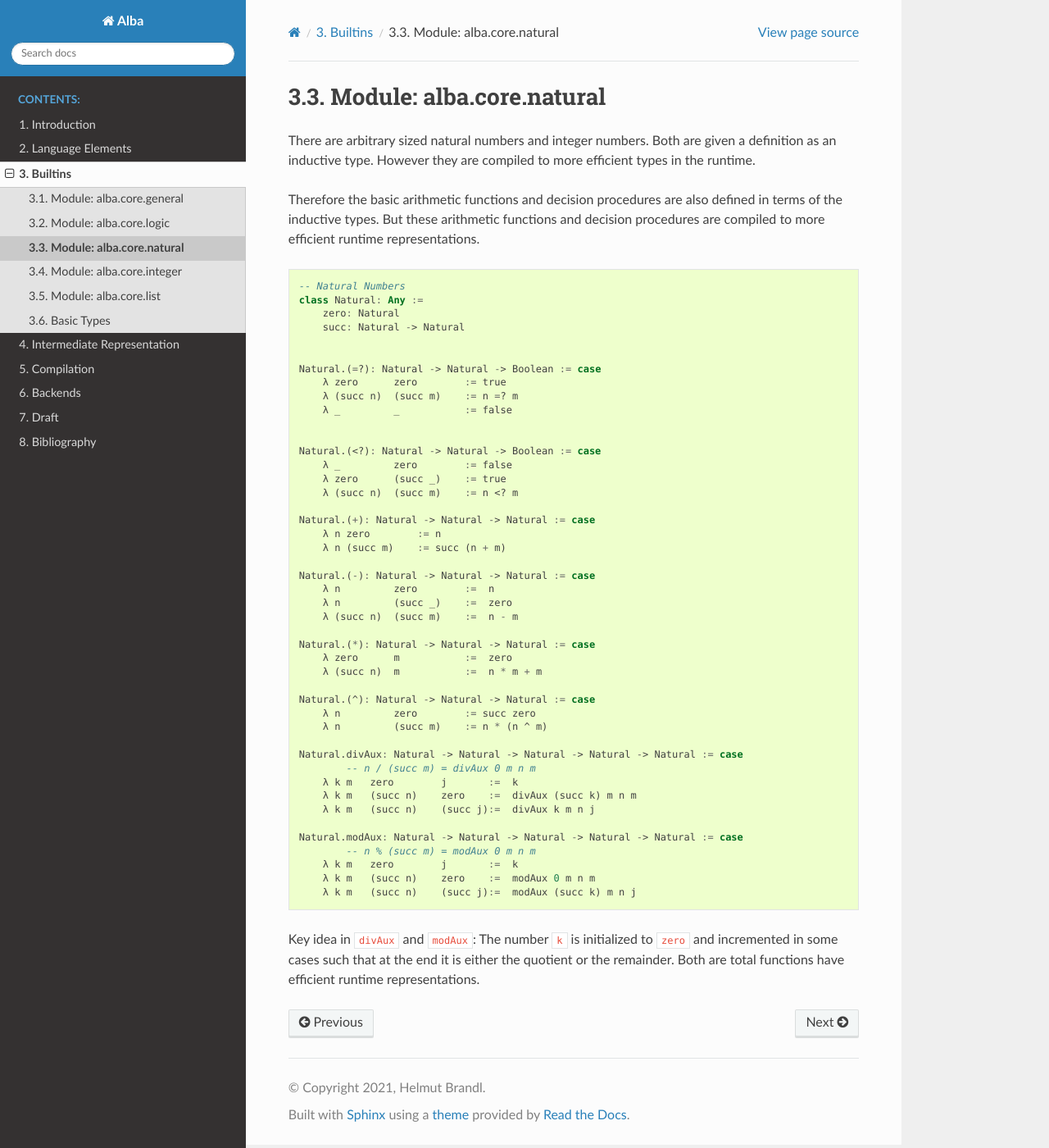
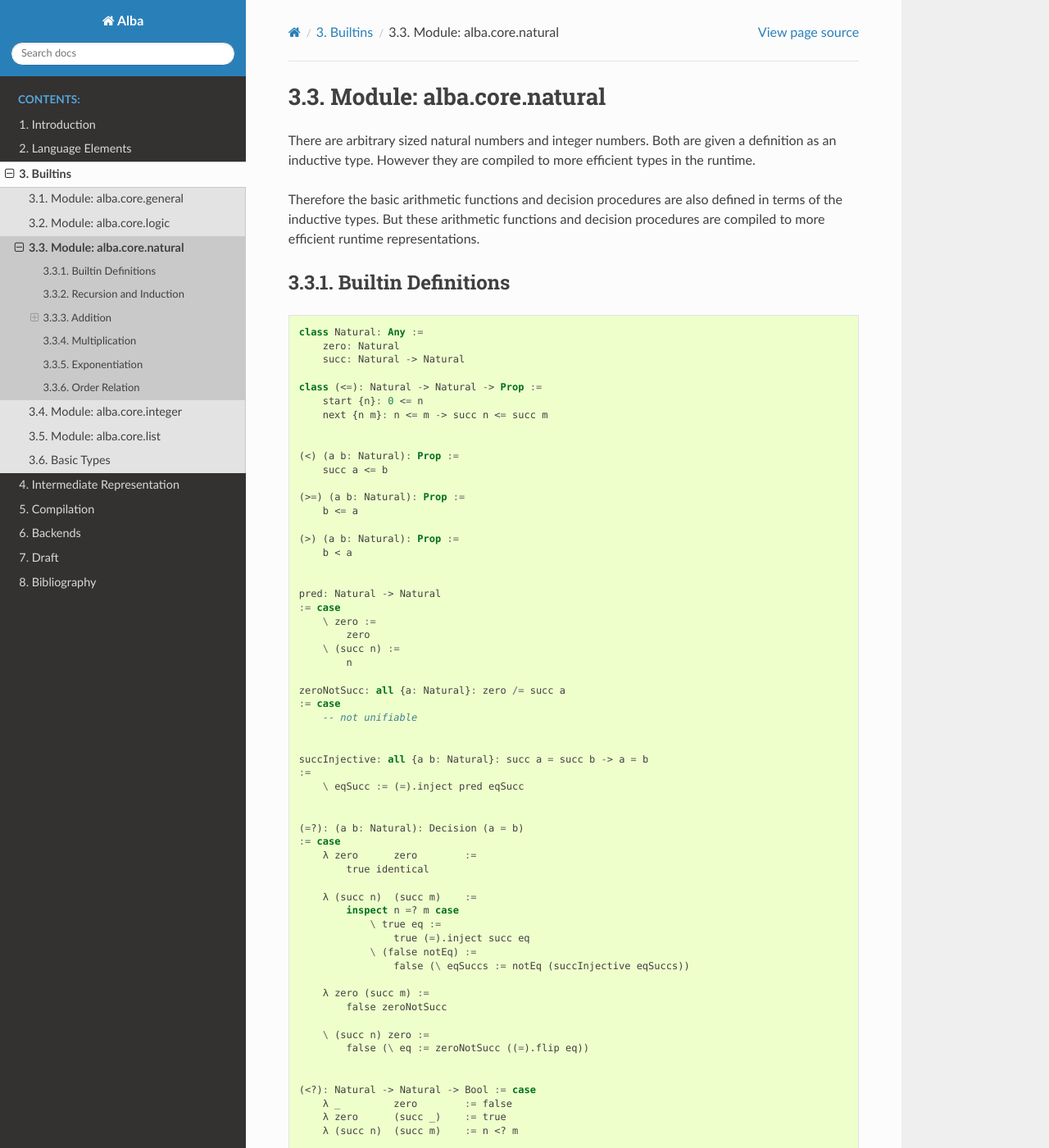
Before and after one commit to alba-lang/lang-spec, a Sphinx documentation site: the page built from sphinx/source/builtin/natural.rst, in a window 1280 px wide and 1400 px high. Shown: the whole window at 82% size. Built offline with Sphinx 7.4.7 and the Read the Docs theme 2.0.0, drawn with Linux system fonts in a browser that asks for light colours; some of the changed text lies outside the part shown.

Commit message:
Added to module 'natural'
	modified:   sphinx/source/builtin/natural.rst

```diff
--- a/sphinx/source/builtin/natural.rst
+++ b/sphinx/source/builtin/natural.rst
@@ -11,49 +11,98 @@
 defined in terms of the inductive types. But these arithmetic functions and
 decision procedures are compiled to more efficient runtime representations.
 
+
+
+
+Builtin Definitions
+================================================================================
+
 .. code-block::
 
-    -- Natural Numbers
     class Natural: Any :=
         zero: Natural
         succ: Natural -> Natural
 
-
-    Natural.(=?): Natural -> Natural -> Boolean := case
-        λ zero      zero        := true
-        λ (succ n)  (succ m)    := n =? m
-        λ _         _           := false
+    class (<=): Natural -> Natural -> Prop :=
+        start {n}: 0 <= n
+        next {n m}: n <= m -> succ n <= succ m
 
 
-    Natural.(<?): Natural -> Natural -> Boolean := case
+    (<) (a b: Natural): Prop :=
+        succ a <= b
+
+    (>=) (a b: Natural): Prop :=
+        b <= a
+
+    (>) (a b: Natural): Prop :=
+        b < a
+
+
+    pred: Natural -> Natural
+    := case
+        \ zero :=
+            zero
+        \ (succ n) :=
+            n
+
+    zeroNotSucc: all {a: Natural}: zero /= succ a
+    := case
+        -- not unifiable
+
+
+    succInjective: all {a b: Natural}: succ a = succ b -> a = b
+    :=
+        \ eqSucc := (=).inject pred eqSucc
+
+
+    (=?): (a b: Natural): Decision (a = b)
+    := case
+        λ zero      zero        :=
+            true identical
+
+        λ (succ n)  (succ m)    :=
+            inspect n =? m case
+                \ true eq :=
+                    true (=).inject succ eq
+                \ (false notEq) :=
+                    false (\ eqSuccs := notEq (succInjective eqSuccs))
+
+        λ zero (succ m) :=
+            false zeroNotSucc
+
+        \ (succ n) zero :=
+            false (\ eq := zeroNotSucc ((=).flip eq))
+
+
+    (<?): Natural -> Natural -> Bool := case
         λ _         zero        := false
         λ zero      (succ _)    := true
         λ (succ n)  (succ m)    := n <? m
 
-    Natural.(+): Natural -> Natural -> Natural := case
+    (+): Natural -> Natural -> Natural := case
         λ n zero        := n
         λ n (succ m)    := succ (n + m)
 
-    Natural.(-): Natural -> Natural -> Natural := case
+    (-): Natural -> Natural -> Natural := case
         λ n         zero        :=  n
         λ n         (succ _)    :=  zero
         λ (succ n)  (succ m)    :=  n - m
 
-    Natural.(*): Natural -> Natural -> Natural := case
+    (*): Natural -> Natural -> Natural := case
         λ zero      m           :=  zero
         λ (succ n)  m           :=  n * m + m
 
-    Natural.(^): Natural -> Natural -> Natural := case
+    (^): Natural -> Natural -> Natural := case
         λ n         zero        := succ zero
         λ n         (succ m)    := n * (n ^ m)
 
-    Natural.divAux: Natural -> Natural -> Natural -> Natural -> Natural := case
+    divAux: Natural -> Natural -> Natural -> Natural -> Natural := case
             -- n / (succ m) = divAux 0 m n m
         λ k m   zero        j       :=  k
         λ k m   (succ n)    zero    :=  divAux (succ k) m n m
         λ k m   (succ n)    (succ j):=  divAux k m n j
 
-    Natural.modAux: Natural -> Natural -> Natural -> Natural -> Natural := case
+    modAux: Natural -> Natural -> Natural -> Natural -> Natural := case
             -- n % (succ m) = modAux 0 m n m
         λ k m   zero        j       :=  k
         λ k m   (succ n)    zero    :=  modAux 0 m n m
@@ -64,3 +113,126 @@
 ``zero`` and incremented in some cases such that at the end it is either the
 quotient or the remainder. Both are total functions have efficient runtime
 representations.
+
+
+
+
+
+Recursion and Induction
+================================================================================
+
+
+.. code-block::
+
+    recurse
+        {F: Natural -> Any}
+        (start: F zero)
+        (next: all i: F i -> F (succ i))
+        : all n: F n
+    := case
+        \ zero :=
+            start
+        \ (succ n) :=
+            next n (recurse n)
+
+
+    induce
+        {P: Predicate Natural}
+        (start: P zero)
+        (next: all {i}: P i -> P (succ i))
+        : all {n}: P n
+    := case
+        \ {zero} :=
+            start
+        \ {succ n} :=
+            next (induce {n})
+
+
+
+Addition
+================================================================================
+
+
+
+Helper Functions
+--------------------------------------------------------------------------------
+
+
+.. code-block::
+
+    pullSucc:
+        all {a b: Natural}:
+            succ a + b = succ (a + b)
+    := case
+        \ {a} {zero} :=
+            identical
+        \ {a} {succ n} :=
+            (=).inject succ (pullSucc {a} {n})
+
+
+    pushSucc {a b: Natural}:
+            succ (a + b) = succ a + b
+    :=
+        (=).flip pullSucc
+
+
+    zeroLeftNeutral:
+        all {a: Natural}
+            zero + a = a
+    := case
+        \ {zero} :=
+            identical
+        \ {succ n} :=
+            (=).inject succ (zeroLeftNeutral {n})
+
+
+Associativity
+--------------------------------------------------------------------------------
+
+
+.. code-block::
+
+    associate:
+        all {a b c: Natural}:
+            a + b + c = a + (b + c)
+    := case
+        \ {a} {b} {zero} :=
+            identical
+        \ {a} {b} {succ n} :=
+            (=).inject succ (associate {a} {b} {n})
+
+
+
+Commutativity
+--------------------------------------------------------------------------------
+
+
+.. code-block::
+
+    commute:
+        all {a b: Natural}:
+            a + b = b + a
+    := case
+        \ {a} {zero} :=
+            (=).flip zeroLeftNeutral
+        \ {a} {succ n} :=
+            (=).(
+                inject succ (commute {a} {n})   -- a + succ n = succ (n + a)
+                +
+                pushSucc {n} {a}                --            = succ n + a
+            )
+
+
+
+Multiplication
+================================================================================
+
+
+
+Exponentiation
+================================================================================
+
+
+
+Order Relation
+================================================================================
```
